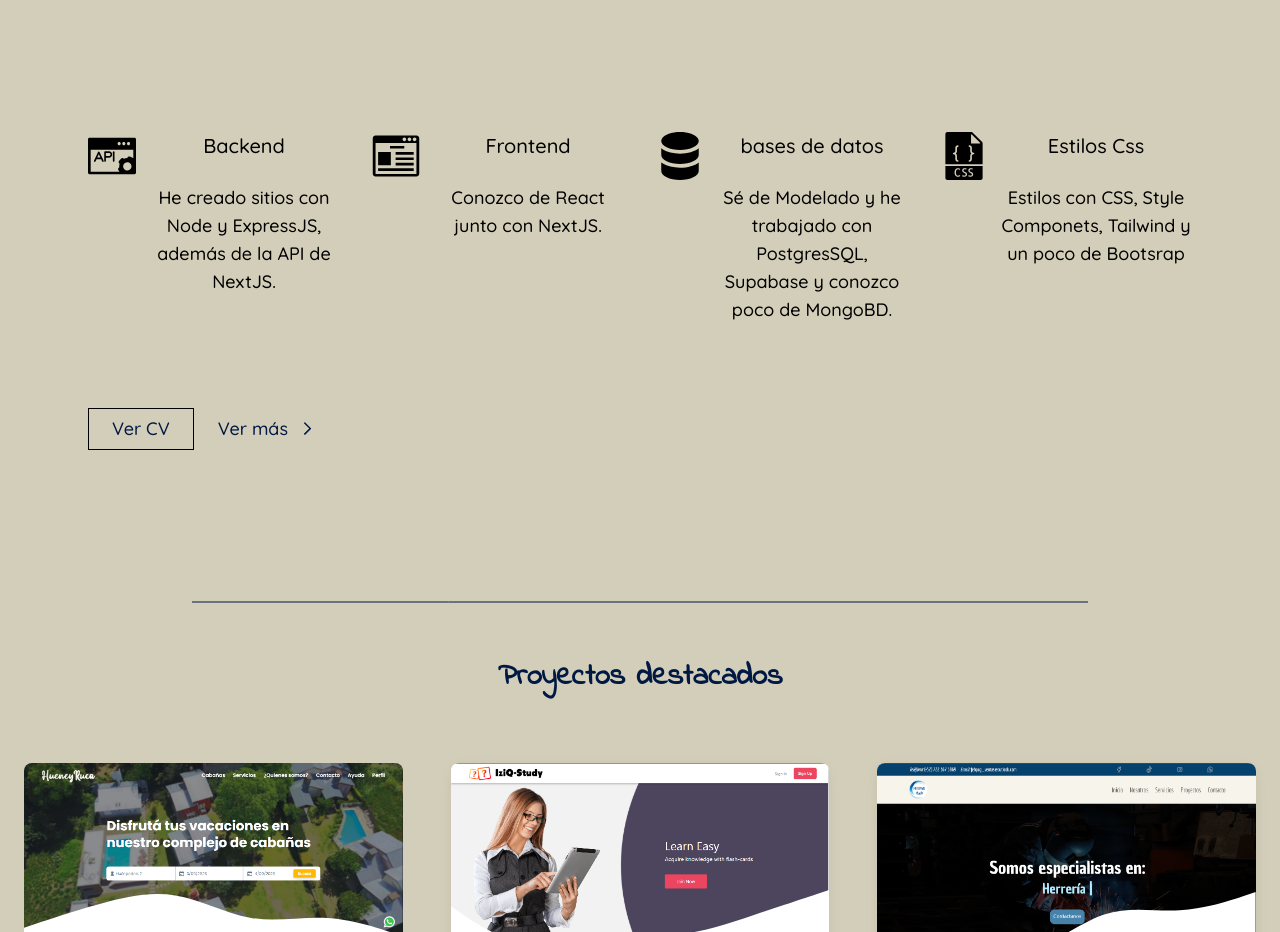
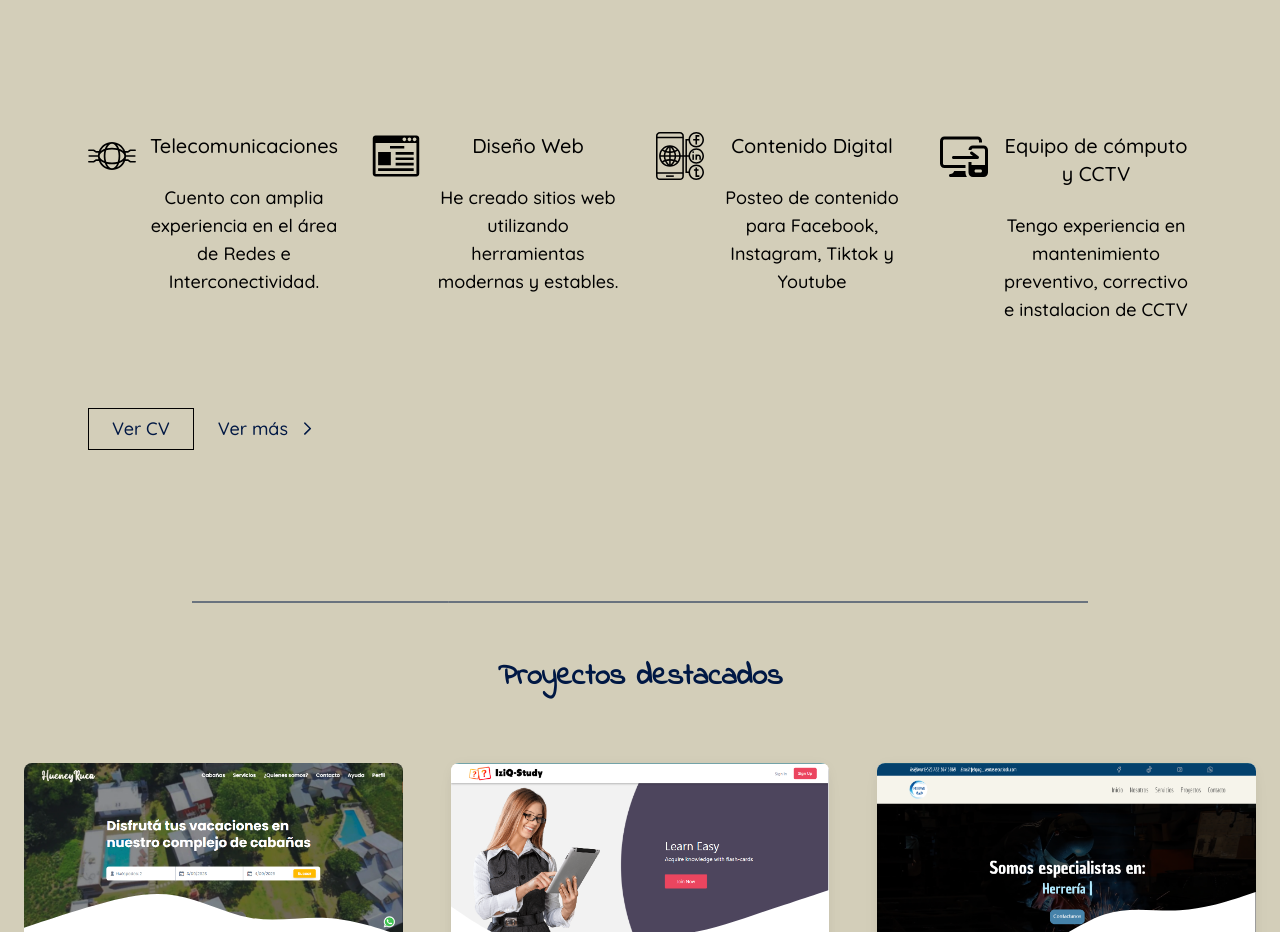
Before and after one commit to jeromanp/my-portfolio, a Next.js app: page / in a window 1280 px wide. Shown: the part 1580-2512 px from the top of the page. Built offline with nearby package versions, Linux system fonts and the light colour scheme.

Commit message:
change text

```diff
--- a/src/components/Experence.jsx
+++ b/src/components/Experence.jsx
@@ -28,24 +28,24 @@ export default function Experence() {
           >
             <div className="self-stretch flex flex-row flex-wrap items-start justify-start gap-[32px] mq800:gap-[16px]">
               <Column
-                title="Backend"
-                description="He creado sitios con Node y ExpressJS, además de la API de NextJS."
-                svg="/backend.svg"
+                title="Telecomunicaciones"
+                description="Cuento con amplia experiencia en el área de Redes e Interconectividad."
+                svg="/telecom.svg"
               />
               <Column
-                title="Frontend"
-                description="Conozco de React junto con NextJS."
+                title="Diseño Web"
+                description="He creado sitios web utilizando herramientas modernas y estables."
                 svg="/website.svg"
               />
               <Column
-                title="bases de datos"
-                description="Sé de Modelado y he trabajado con PostgresSQL, Supabase y conozco poco de MongoBD."
-                svg="/db.svg"
+                title="Contenido Digital"
+                description="Posteo de contenido para Facebook, Instagram, Tiktok y Youtube"
+                svg="/social.svg"
               />
               <Column
-                title="Estilos Css"
-                description="Estilos con CSS, Style Componets, Tailwind y un poco de Bootsrap"
-                svg="/css.svg"
+                title="Equipo de cómputo y CCTV"
+                description="Tengo experiencia en mantenimiento preventivo, correctivo e instalacion de CCTV"
+                svg="/pc.svg"
               />
             </div>
             <div
```
